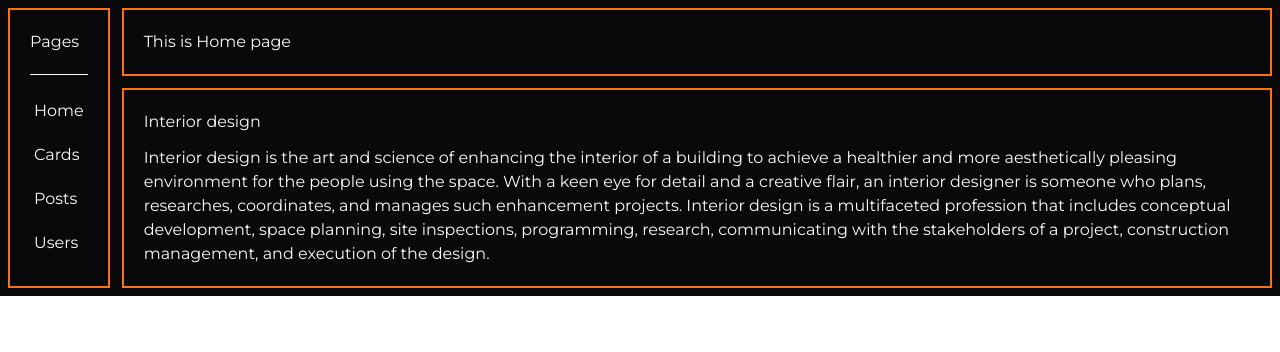
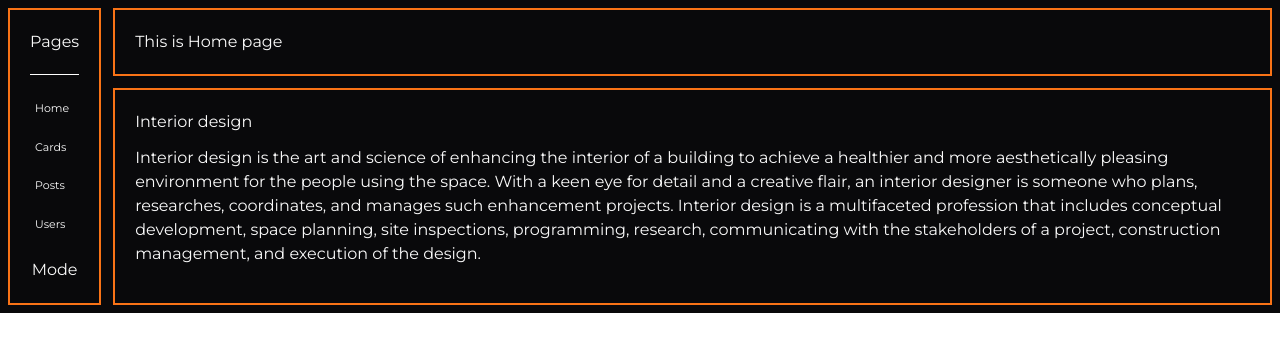
Before and after one commit to Muhammady0r/interior-design, a React (Vite) app: page / in a window 1280 px wide. Shown: the top 352 px of the page. Built offline with nearby package versions, Linux system fonts and the light colour scheme.

Commit message:
new changes

```diff
--- a/src/App.css
+++ b/src/App.css
@@ -14,7 +14,15 @@ button {
   transition: border-color 0.25s;
 }
 button:hover {
-  border-color: #646cff;
+  border-color: rgb(249 115 22);
+}
+.link {
+  border: 1px solid transparent;
+  font-size: 11px;
+  transition: border-color 0.25s;
+}
+.link:hover {
+  border-color: rgb(249 115 22);
 }
 button:focus,
 button:focus-visible {
--- a/src/App.jsx
+++ b/src/App.jsx
@@ -3,7 +3,7 @@ import "./App.css";
 import Posts from "./components/Posts";
 import Card from "./components/Card";
 import Users from "./components/Users";
-import { Link, Route, Routes } from "react-router-dom";
+import { Route, Routes } from "react-router-dom";
 import Homepage from "./components/Homepage";
 import Notfoundpage from "./components/Notfoundpage";
 import Header from "./components/Header";
--- a/src/components/Header.jsx
+++ b/src/components/Header.jsx
@@ -1,5 +1,5 @@
 import React from "react";
-import { Link } from "react-router-dom";
+import { Link, NavLink } from "react-router-dom";
 
 const Header = () => {
   return (
@@ -8,31 +8,32 @@ const Header = () => {
         <h1>Pages</h1>
         <hr className="border-white bg-white" />
         <div className="links flex flex-col gap-3">
-          <Link
+          <NavLink
             to="/"
-            className="hover:bg-white hover:text-orange-500 border-1 rounded-3xl p-1"
+            className="link hover:border-orange-500 border-1 rounded-3xl p-1"
           >
             Home
-          </Link>
-          <Link
+          </NavLink>
+          <NavLink
             to="/card"
-            className="hover:bg-white hover:text-orange-500 border-1 rounded-3xl p-1"
+            className="link hover:border-orange-500 border-1 rounded-3xl p-1"
           >
             Cards
-          </Link>
-          <Link
+          </NavLink>
+          <NavLink
             to="/posts"
-            className="hover:bg-white hover:text-orange-500 border-1 rounded-3xl p-1"
+            className="link hover:border-orange-500 border-1 rounded-3xl p-1"
           >
             Posts
-          </Link>
-          <Link
+          </NavLink>
+          <NavLink
             to="/users"
-            className="hover:bg-white hover:text-orange-500 border-1 rounded-3xl p-1"
+            className="link hover:border-orange-500А border-1 rounded-3xl p-1"
           >
             Users
-          </Link>
+          </NavLink>
         </div>
+        <button className="changeback">Mode</button>
       </header>
     </>
   );
--- a/src/components/Homepage.jsx
+++ b/src/components/Homepage.jsx
@@ -2,11 +2,11 @@ import React from "react";
 
 const Homepage = () => {
   return (
-    <div className="home w-full flex flex-col gap-3 justify-between">
+    <div className="home w-full flex flex-col gap-3 ">
       <div className="flex p-5 border-2 w-full border-orange-500">
         <h1>This is Home page</h1>
       </div>
-      <div className="flex p-5 flex-col gap-3 border-2 border-orange-500 w-full">
+      <div className="flex p-5 flex-col gap-3 border-2 border-orange-500 w-full h-full">
         <h1>Interior design</h1>
         <p>
           Interior design is the art and science of enhancing the interior of a
```
